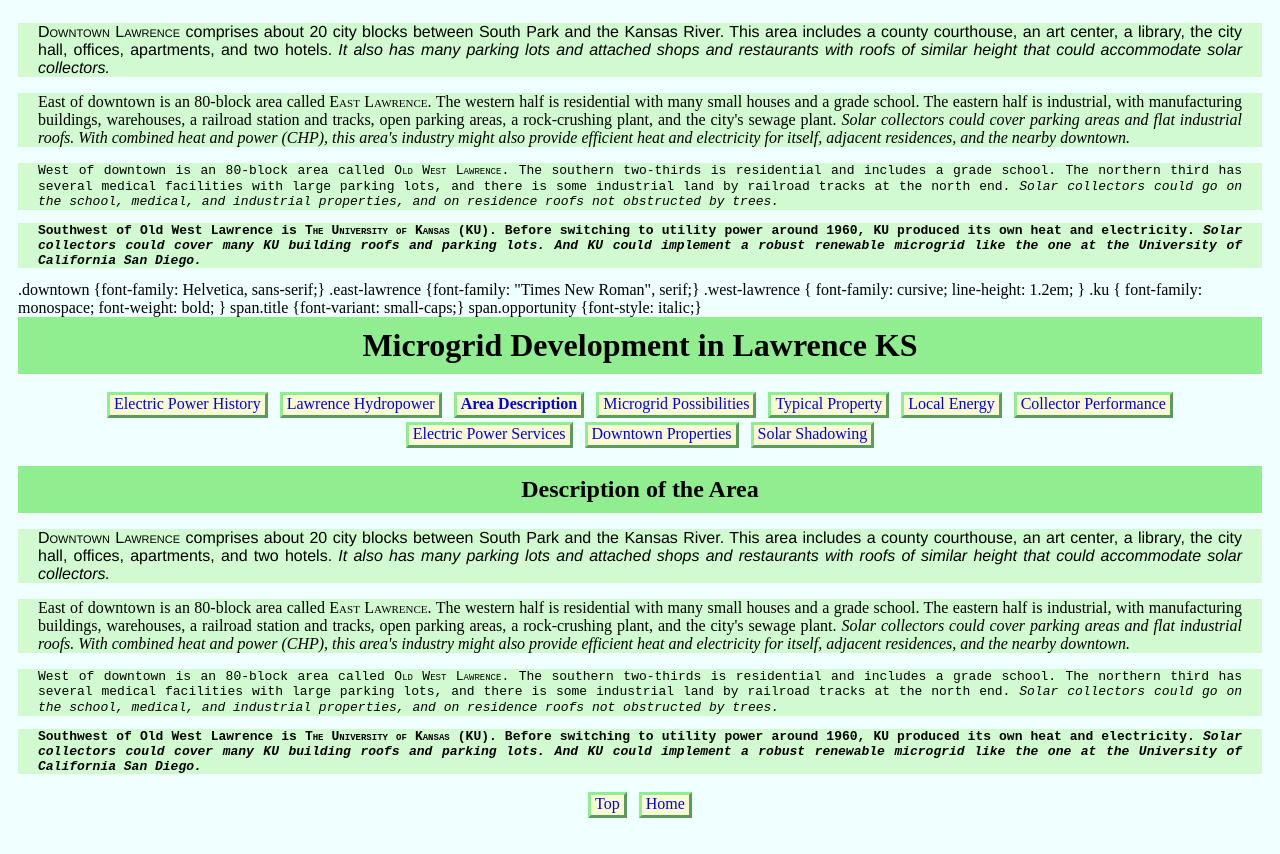
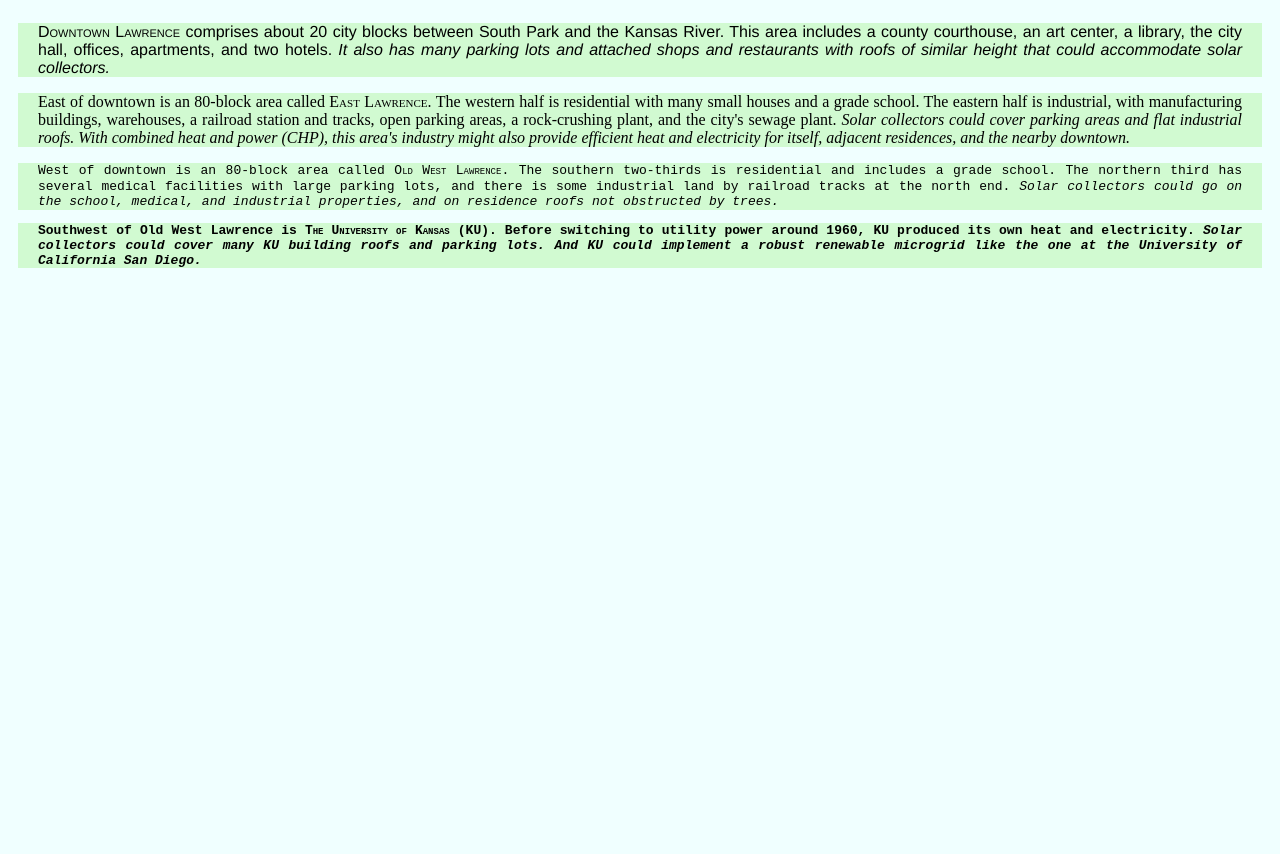
Before and after one commit to NachoHLGU/WebDevelopmentNacho.github.io, a plain HTML site: page microgrid/pages/NDZch7areaDescription.html in a window 1280 px wide. Shown: the part 737-1591 px from the top of the page. After the commit the page ends 1036 px from the top, so only its background shows below. Drawn offline with Linux system fonts and the light colour scheme.

Commit message:
Add files via upload

```diff
--- a/microgrid/pages/NDZch7areaDescription.html
+++ b/microgrid/pages/NDZch7areaDescription.html
@@ -119,98 +119,3 @@
   </p>
 </body>
 </html>
-
-
-
-
-
-
-
-
-
-
-
-
-  .downtown {font-family: Helvetica, sans-serif;}
-  .east-lawrence {font-family: "Times New Roman", serif;}
-  .west-lawrence {
-    font-family: cursive;
-    line-height: 1.2em;
-  }
-  .ku {
-    font-family: monospace;
-    font-weight: bold;
-  }
-  span.title {font-variant: small-caps;}
-  span.opportunity {font-style: italic;}
-</style>
-</head>
-
-<body>
-<header>
-  <h1>Microgrid Development in Lawrence KS</h1>
-  <nav>
-    <ul>
-      <li><a href="electricPowerHistory.html">
-        Electric Power History</a></li>
-      <li><a href="lawrenceHydropower.html">
-        Lawrence Hydropower</a></li>
-      <li><a href="areaDescription.html">
-        <strong>Area Description</strong></a></li>
-      <li><a href="microgridPossibilities.html">
-        Microgrid Possibilities</a></li>
-      <li><a href="typicalProperty.html">Typical Property</a></li>
-      <li><a href="localEnergy.html">Local Energy</a></li>
-      <li><a href="#">Collector Performance</a></li>
-      <li><a href="#">Electric Power Services</a></li>
-      <li><a href="#">Downtown Properties</a></li>
-      <li><a href="#">Solar Shadowing</a></li>
-    </ul>
-  </nav>
-</header>
-<h2>Description of the Area</h2>
-<p class="downtown">
-  <span class="title">Downtown Lawrence</span> comprises about 20 city
-  blocks between South Park and the Kansas River. This area includes a
-  county courthouse, an art center, a library, the city hall, offices,
-  apartments, and two hotels. <span class="opportunity">It also has
-  many parking lots and attached shops and restaurants with roofs of
-  similar height that could accommodate solar collectors.</span>
-</p>
-<p class="east-lawrence">
-  East of downtown is an 80-block area called <span class="title">East
-  Lawrence</span>. The western half is residential with many small
-  houses and a grade school. The eastern half is industrial, with
-  manufacturing buildings, warehouses, a railroad station and tracks,
-  open parking areas, a rock-crushing plant, and the city's sewage
-  plant. <span class="opportunity">Solar collectors could cover parking
-  areas and flat industrial roofs. With combined heat and power (CHP),
-  this area's industry might also provide efficient heat and
-  electricity for itself, adjacent residences, and the nearby downtown.
-  </span>
-</p>
-<p class="west-lawrence">
-  West of downtown is an 80-block area called <span class="title">Old
-  West Lawrence</span>. The southern two-thirds is residential and
-  includes a grade school. The northern third has several medical
-  facilities with large parking lots, and there is some industrial land
-  by railroad tracks at the north end. <span class="opportunity">Solar
-  collectors could go on the school, medical, and industrial
-  properties, and on residence roofs not obstructed by trees.</span>
-</p>
-<p class="ku">
-  Southwest of Old West Lawrence is <span class="title">The University
-  of Kansas</span> (KU). Before switching to utility power around 1960,
-  KU produced its own heat and electricity. <span class="opportunity">
-  Solar collectors could cover many KU building roofs and parking lots.
-  And KU could implement a robust renewable microgrid like the one at
-  the University of California San Diego.</span>
-</p>
-<footer>
-  <nav><ul>
-    <li><a href="#">Top</a></li>
-    <li><a href="areaDescription.html">Home</a></li>
-  </ul></nav>
-</footer>
-</body>
-</html>
```
